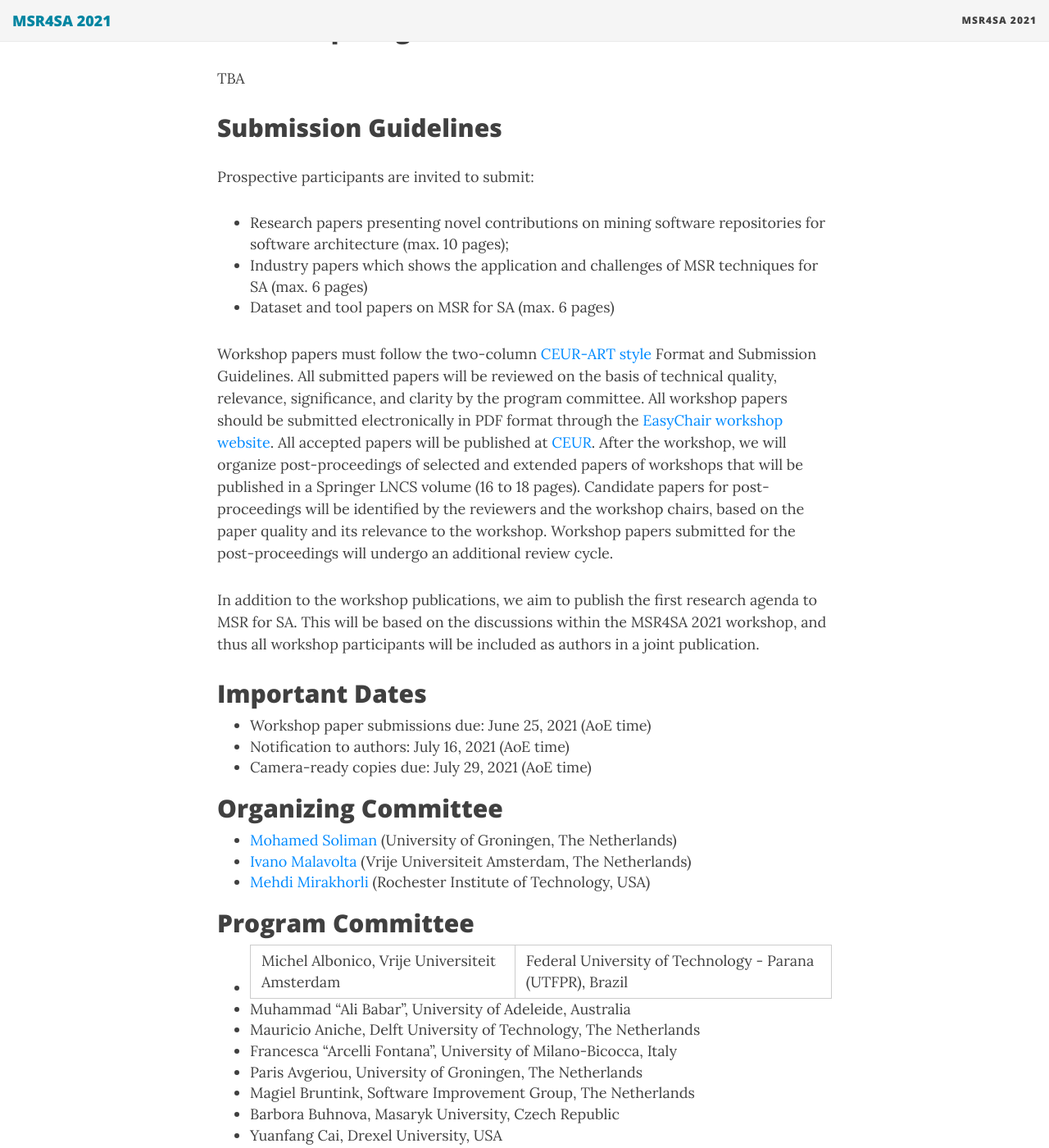
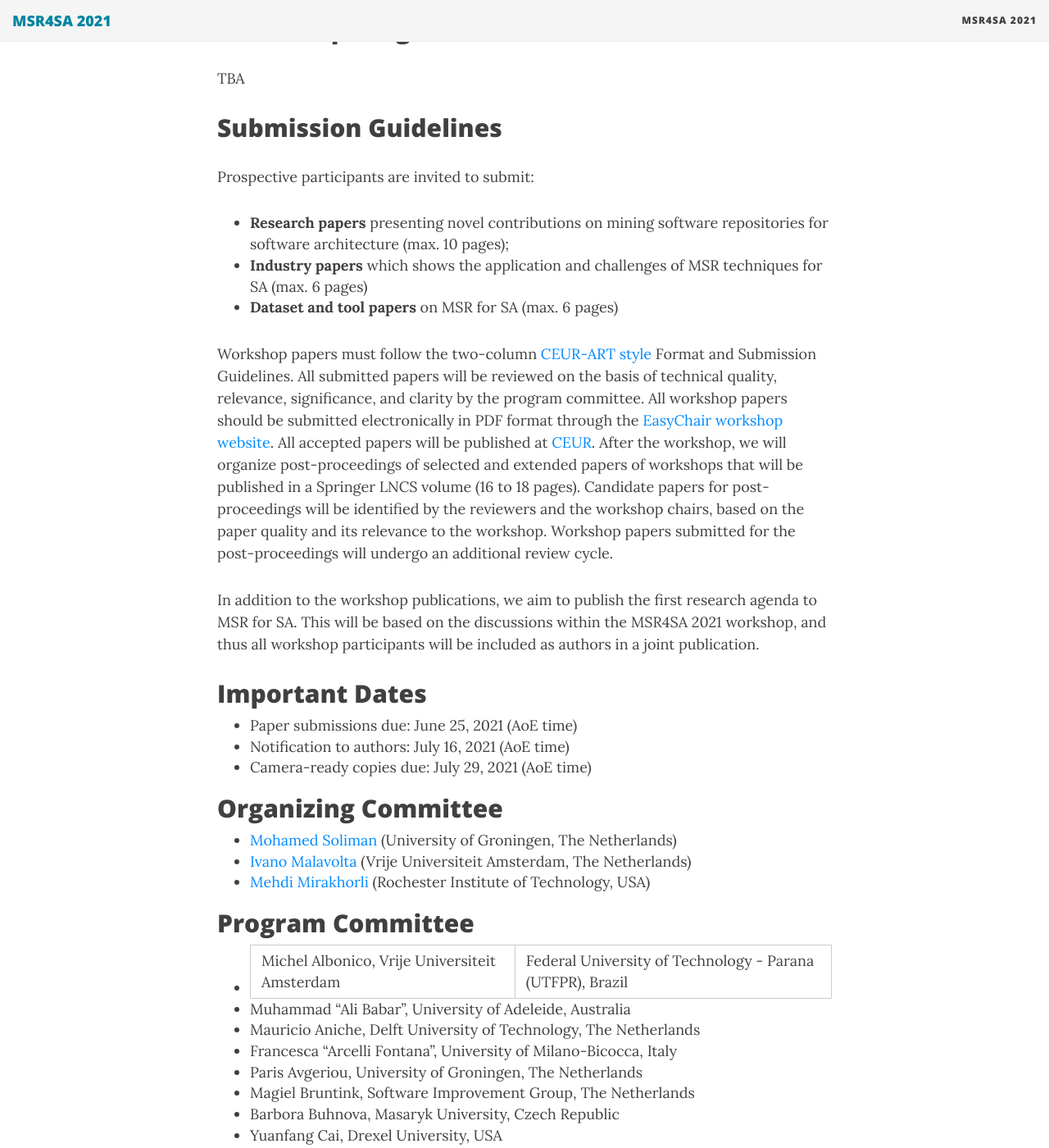
Before and after one commit to MSR4SA/msr4sa.github.io, a Jekyll site: the page built from msr4sa2021.md, in a window 1280 px wide and 1400 px high, scrolled down 2831 px. Shown: the whole window at 82% size. Built offline with Jekyll 4.4.1, drawn with Linux system fonts in a browser that asks for light colours; nearby versions of some CDN libraries.

Commit message:
Update msr4sa2021.md

```diff
--- a/msr4sa2021.md
+++ b/msr4sa2021.md
@@ -64,16 +64,16 @@ TBA
 ## Submission Guidelines
 
 Prospective participants are invited to submit:
-- Research papers presenting novel contributions on mining software repositories for software architecture (max. 10 pages);
-- Industry papers which shows the application and challenges of MSR techniques for SA (max. 6 pages)
-- Dataset and tool papers on MSR for SA (max. 6 pages)
+- **Research papers** presenting novel contributions on mining software repositories for software architecture (max. 10 pages);
+- **Industry papers** which shows the application and challenges of MSR techniques for SA (max. 6 pages)
+- **Dataset and tool papers** on MSR for SA (max. 6 pages)
 
 Workshop papers must follow the two-column [CEUR-ART style](http://ceur-ws.org/Vol-XXX/CEURART.zip) Format and Submission Guidelines. All submitted papers will be reviewed on the basis of technical quality, relevance, significance, and clarity by the program committee. All workshop papers should be submitted electronically in PDF format through the [EasyChair workshop website](https://easychair.org/my/conference?conf=msr4sa2021). All accepted papers will be published at [CEUR](http://ceur-ws.org). After the workshop, we will organize post-proceedings of selected and extended papers of workshops that will be published in a Springer LNCS volume (16 to 18 pages). Candidate papers for post-proceedings will be identified by the reviewers and the workshop chairs, based on the paper quality and its relevance to the workshop. Workshop papers submitted for the post-proceedings will undergo an additional review cycle.
 
 In addition to the workshop publications, we aim to publish the first research agenda to MSR for SA. This will be based on the discussions within the MSR4SA 2021 workshop, and thus all workshop participants will be included as authors in a joint publication.
 
 ## Important Dates
-- Workshop paper submissions due: June 25, 2021 (AoE time)
+- Paper submissions due: June 25, 2021 (AoE time)
 - Notification to authors: July 16, 2021 (AoE time)
 - Camera-ready copies due: July 29, 2021 (AoE time)
 
```
